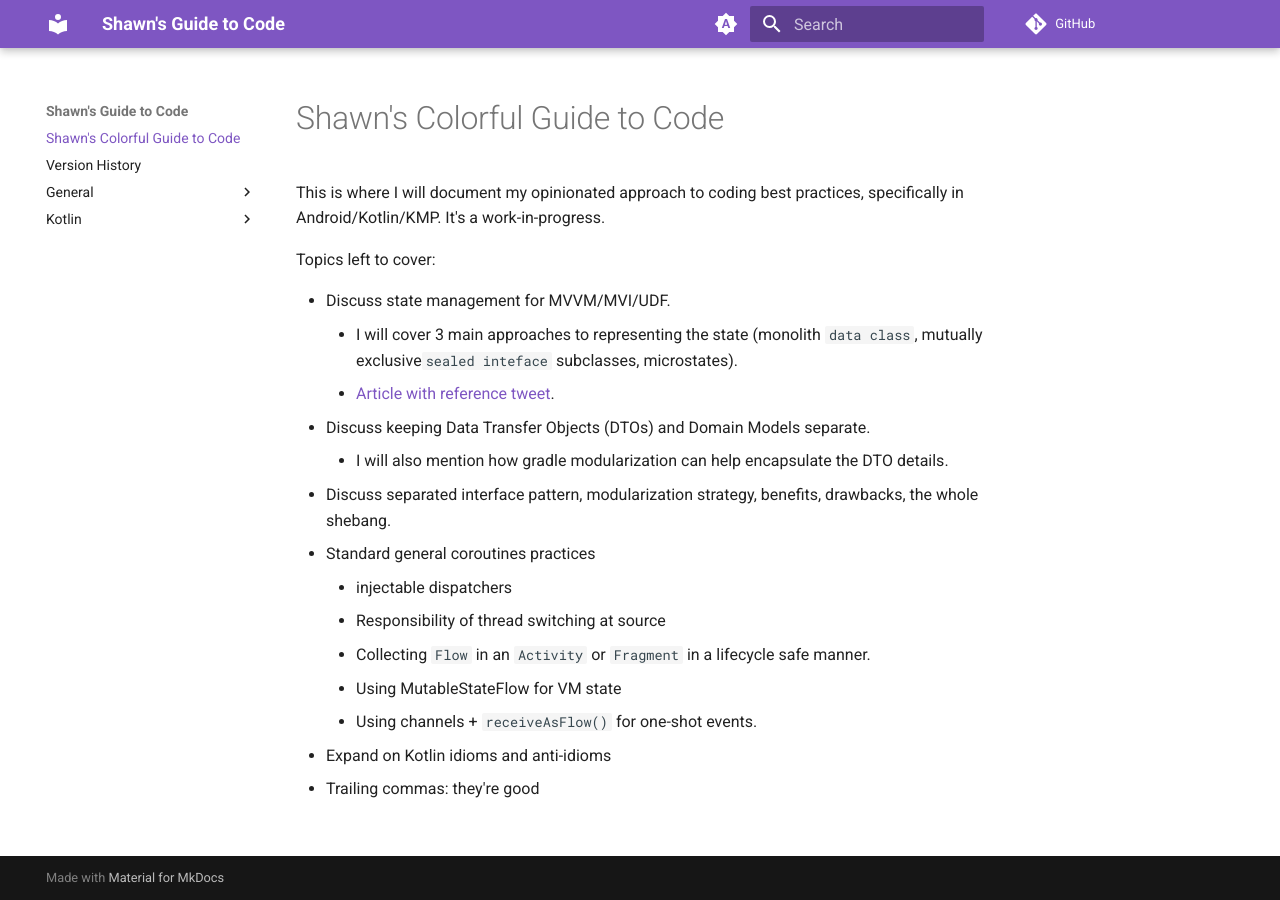
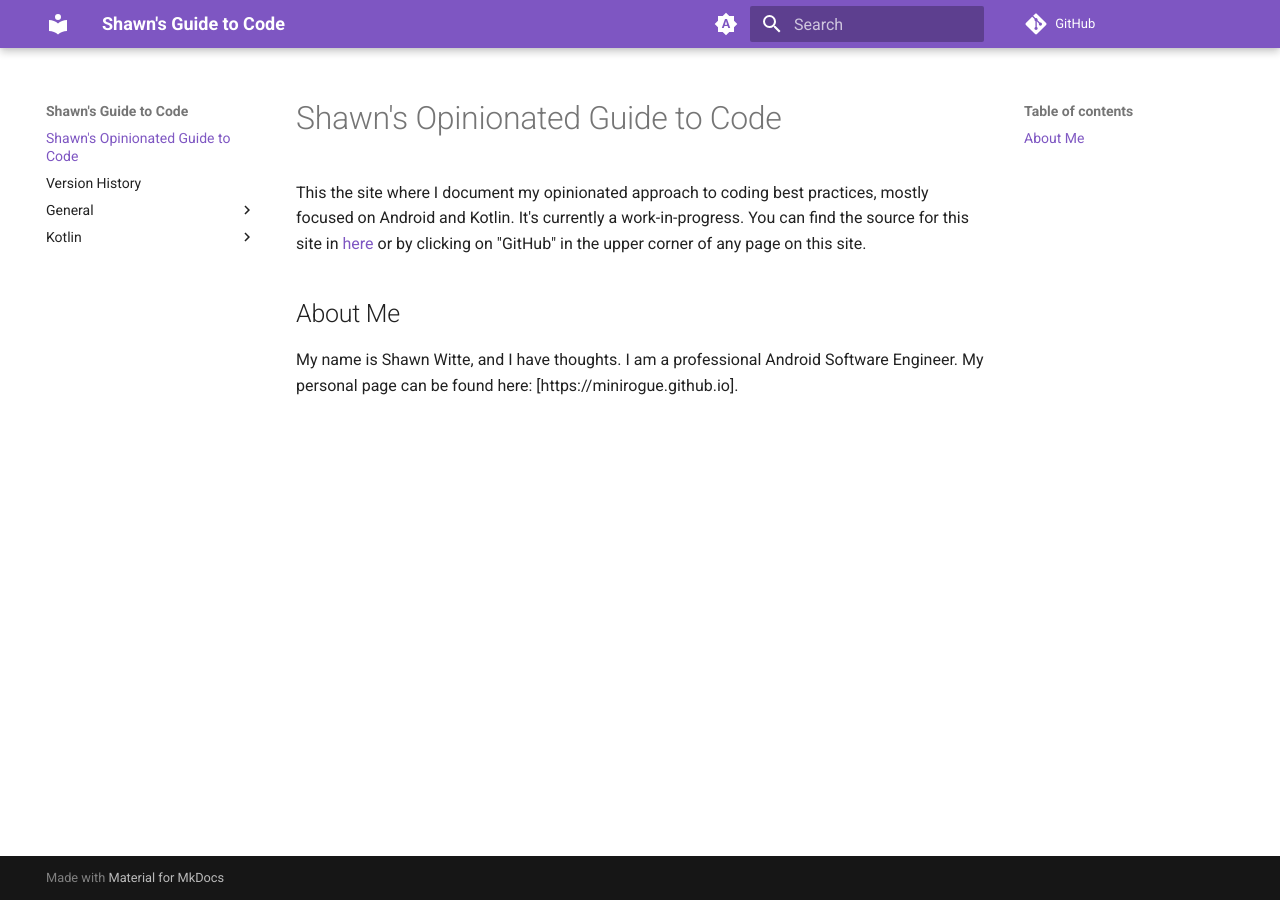
Before and after one commit to Minirogue/shawns-guide-to-code, an MkDocs documentation site: the page built from docs/index.md, in a window 1280 px wide. Built offline with MkDocs 1.6.1 and Material for MkDocs 9.7.7, drawn with Linux system fonts in a browser that asks for light colours; comment, search, counter and statistics services are not loaded.

```diff
--- a/docs/index.md
+++ b/docs/index.md
@@ -1,21 +1,12 @@
-# Shawn's Colorful Guide to Code
+# Shawn's Opinionated Guide to Code
 
-This is where I will document my opinionated approach to coding best practices, specifically in Android/Kotlin/KMP.
-It's a work-in-progress.
 
-Topics left to cover:
+This the site where I  document my opinionated approach to coding best practices, mostly focused on Android and Kotlin.
+It's currently a work-in-progress.
+You can find the source for this site in [here](https://github.com/Minirogue/shawns-guide-to-code) or by clicking on "GitHub" in the upper corner of any page on this site.
 
-- Discuss state management for MVVM/MVI/UDF.
-    - I will cover 3 main approaches to representing the state (monolith `data class`, mutually exclusive`sealed inteface` subclasses, microstates).
-    - [Article with reference tweet](https://gpeal.medium.com/modeling-android-screens-as-state-97aa5511657d).
-- Discuss keeping Data Transfer Objects (DTOs) and Domain Models separate.
-    - I will also mention how gradle modularization can help encapsulate the DTO details.
-- Discuss separated interface pattern, modularization strategy, benefits, drawbacks, the whole shebang.
-- Standard general coroutines practices
-    - injectable dispatchers
-    - Responsibility of thread switching at source
-    - Collecting `Flow` in an `Activity` or `Fragment` in a lifecycle safe manner.
-    - Using MutableStateFlow for VM state
-    - Using channels + `receiveAsFlow()` for one-shot events.
-- Expand on Kotlin idioms and anti-idioms
-- Trailing commas: they're good
+## About Me
+
+My name is Shawn Witte, and I have thoughts.
+I am a professional Android Software Engineer.
+My personal page can be found here: [https://minirogue.github.io].
```
Also changed, not shown: README.md (added, +24 -0 lines).
